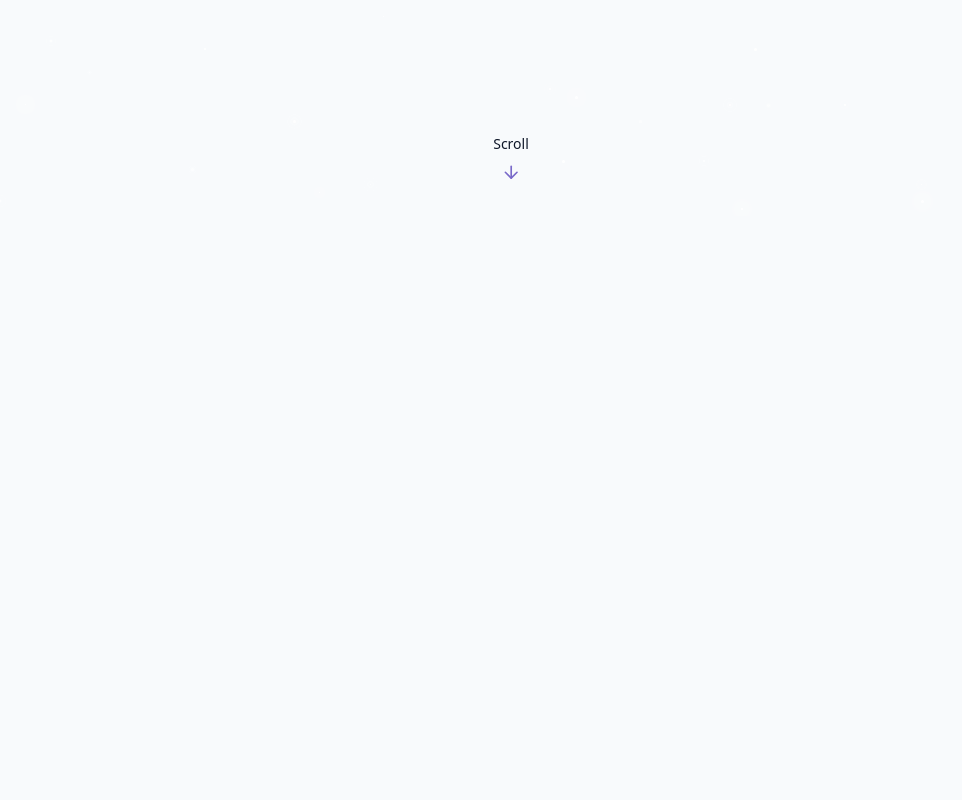
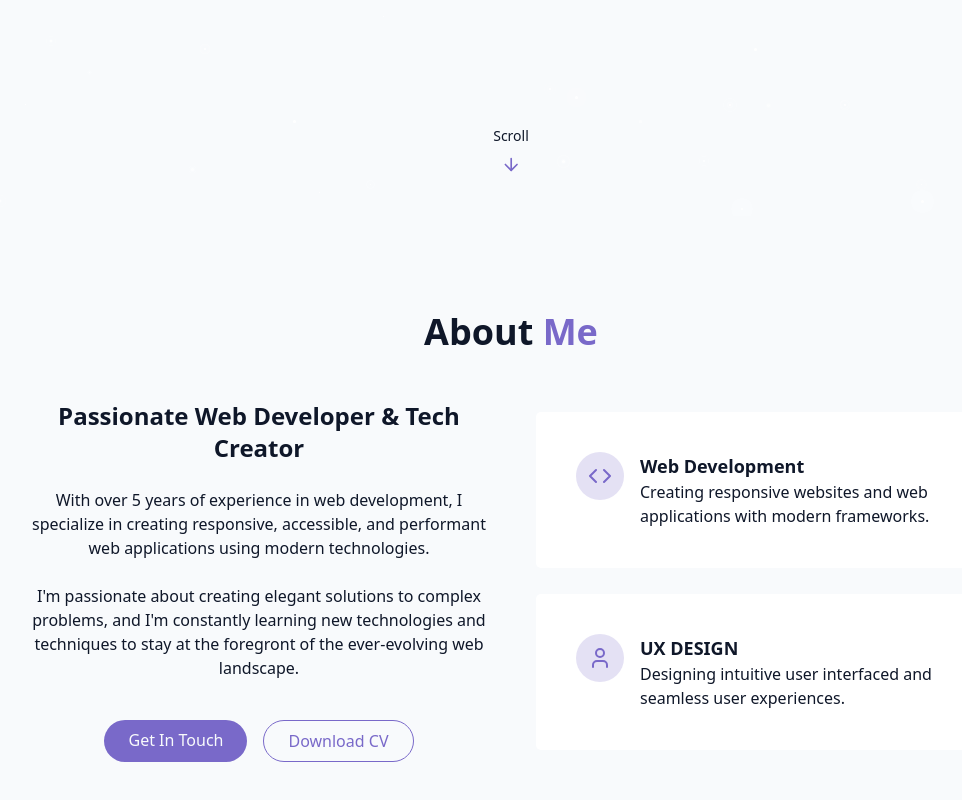
Before and after one commit to ItsMrDav/Portfolio, a React (Vite) app: page / in a window 1280 px wide. Shown: the part 584-1384 px from the top of the page, without its empty margins (129-1091 px from the left). Before the commit the page ends 800 px from the top, so only its background shows below. Built offline with nearby package versions, Linux system fonts and the light colour scheme.

Commit message:
feat: add About section with intro text, CTA buttons, and skill cards

```diff
--- /dev/null
+++ b/src/components/AboutSection.jsx
@@ -0,0 +1,75 @@
+import { Code, User } from 'lucide-react';
+
+export default function AboutSection() {
+  return (
+    <section id="#about" className="py-24 px-4 relative">
+      <div className="container mx-auto max-w-5xl">
+        <h2 className="text-3xl md:text-4xl font-bold mb-12 text-center">
+          About <span className="text-primary">Me</span>
+        </h2>
+
+        <div className="grid grid-cols-1 md:grid-cols-2 gap-12 items-center">
+          <div className="space-y-6">
+            <h3 className="text-2xl font-semibold">
+              Passionate Web Developer & Tech Creator
+            </h3>
+            <p className="text-foreground">
+              With over 5 years of experience in web development, I specialize
+              in creating responsive, accessible, and performant web
+              applications using modern technologies.
+            </p>
+            <p className="text-foreground">
+              I'm passionate about creating elegant solutions to complex
+              problems, and I'm constantly learning new technologies and
+              techniques to stay at the foregront of the ever-evolving web
+              landscape.
+            </p>
+            <div className="flex flex-col sm:flex-row gap-4 pt-4 justify-center">
+              <a href="#contact" className="cosmic-button">
+                Get In Touch
+              </a>
+              <a
+                href=""
+                className="px-6 py-2 rounded-full border border-primary text-primary hover:bg-primary/30 transition-colors duration-300"
+              >
+                Download CV
+              </a>
+            </div>
+          </div>
+
+          <div className="grid grid-cols-1 gap-6">
+            <div className="gradient-border p-10 card-hover">
+              <div className="flex items-start gap-4">
+                <div className="p-3 rounded-full bg-primary/20">
+                  <Code className="w-6 h-6 text-primary" />
+                </div>
+                <div className="text-left">
+                  <h4 className="font-semibold text-lg">Web Development</h4>
+                  <p className="text-foreground">
+                    Creating responsive websites and web applications with
+                    modern frameworks.
+                  </p>
+                </div>
+              </div>
+            </div>
+
+            <div className="gradient-border p-10 card-hover">
+              <div className="flex items-start gap-4">
+                <div className="p-3 rounded-full bg-primary/20">
+                  <User className="w-6 h-6 text-primary" />
+                </div>
+                <div className="text-left">
+                  <h4 className="font-semibold text-lg">UX DESIGN</h4>
+                  <p className="text-foreground">
+                    Designing intuitive user interfaced and seamless user
+                    experiences.
+                  </p>
+                </div>
+              </div>
+            </div>
+          </div>
+        </div>
+      </div>
+    </section>
+  );
+}
--- a/src/pages/Home.jsx
+++ b/src/pages/Home.jsx
@@ -1,3 +1,4 @@
+import AboutSection from '../components/AboutSection';
 import HeroSection from '../components/HeroSection';
 import NavBar from '../components/NavBar';
 import StarBackground from '../components/StarBackground';
@@ -19,6 +20,7 @@
       {/* Main Content  */}
       <main>
         <HeroSection />
+        <AboutSection />
       </main>
 
       {/* Footer  */}
```
